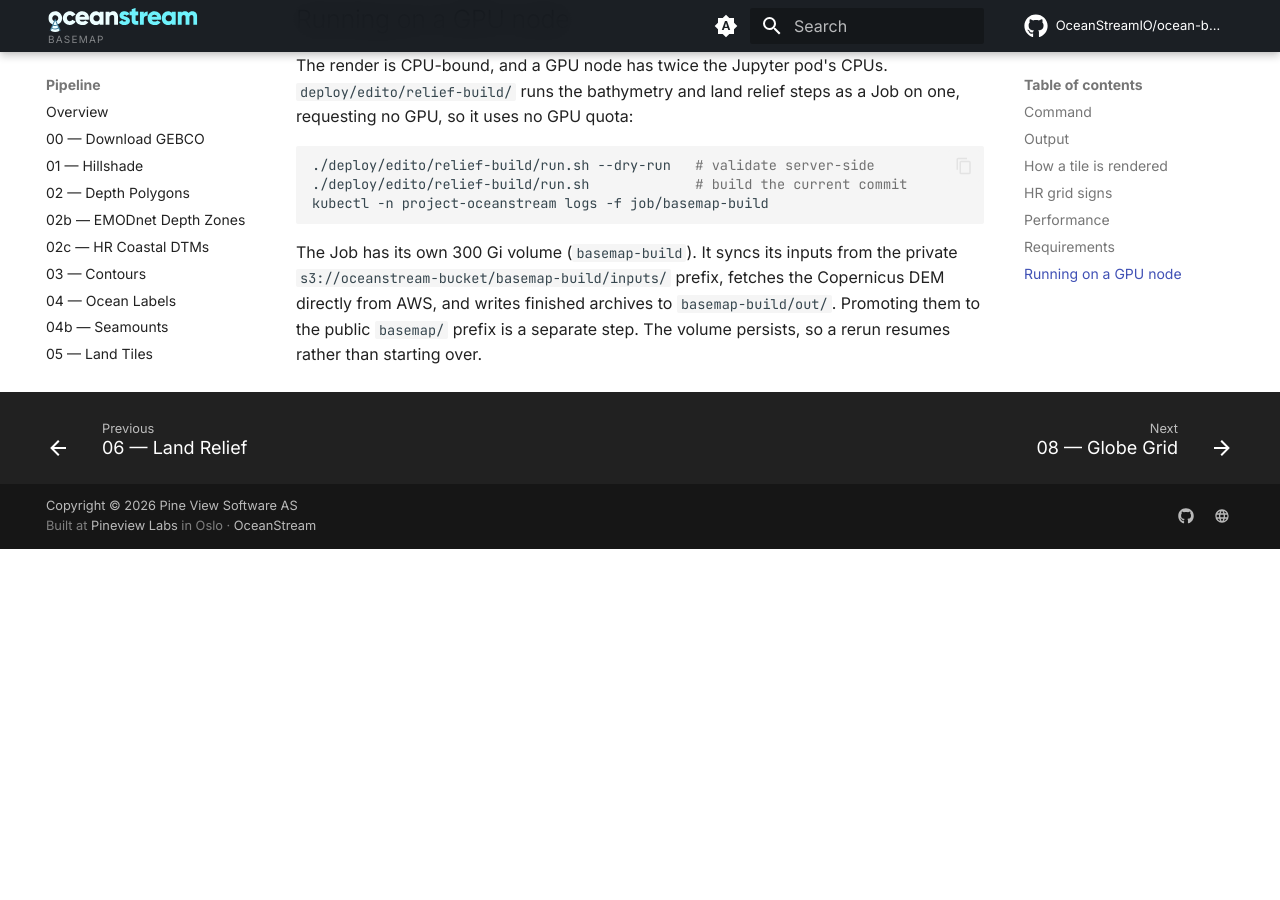
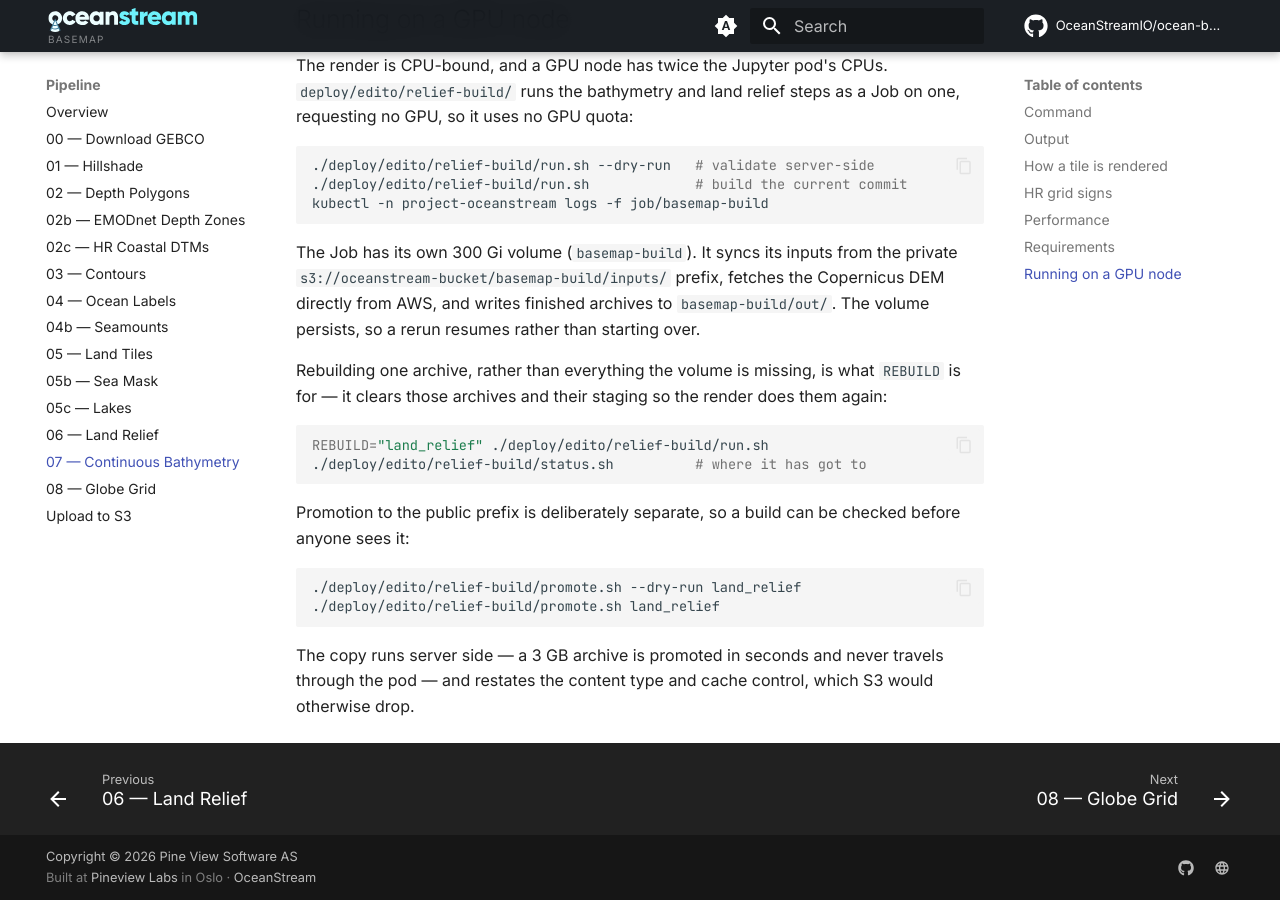
Before and after one commit to OceanStreamIO/ocean-basemap, an MkDocs documentation site: the page built from docs/pipeline/bathymetry.md, in a window 1280 px wide and 900 px high, scrolled down 2070 px. Built offline with MkDocs 1.6.1 and Material for MkDocs 9.7.7, drawn with Linux system fonts in a browser that asks for light colours; comment, search, counter and statistics services are not loaded; before the commit the page ends 2619 px from its top, so only the background shows below that.

Commit message:
feat: a promote script for finished build archives
Promotion was the one step of the remote build with no script behind it, done
by hand from the shell each time. It is also the step that makes something
public, which is the worst one to improvise: the copy has to restate content
type and cache control, because S3 drops the source metadata unless told to
replace it, and a wrong cache-control pins a stale archive in every browser
for as long as it says.

Server side, so a 3 GB archive never travels through the pod, and the size is
compared before and after.

Co-Authored-By: Claude Opus 5 <noreply@anthropic.com>

````diff
--- a/docs/pipeline/bathymetry.md
+++ b/docs/pipeline/bathymetry.md
@@ -82,6 +82,24 @@ kubectl -n project-oceanstream logs -f job/basemap-build
 
 The Job has its own 300 Gi volume (`basemap-build`). It syncs its inputs from the private
 `s3://oceanstream-bucket/basemap-build/inputs/` prefix, fetches the Copernicus DEM directly
-from AWS, and writes finished archives to `basemap-build/out/`. Promoting them to the public
-`basemap/` prefix is a separate step. The volume persists, so a rerun resumes rather than
-starting over.
+from AWS, and writes finished archives to `basemap-build/out/`. The volume persists, so a
+rerun resumes rather than starting over.
+
+Rebuilding one archive, rather than everything the volume is missing, is what `REBUILD` is
+for — it clears those archives and their staging so the render does them again:
+
+```bash
+REBUILD="land_relief" ./deploy/edito/relief-build/run.sh
+./deploy/edito/relief-build/status.sh          # where it has got to
+```
+
+Promotion to the public prefix is deliberately separate, so a build can be checked before
+anyone sees it:
+
+```bash
+./deploy/edito/relief-build/promote.sh --dry-run land_relief
+./deploy/edito/relief-build/promote.sh land_relief
+```
+
+The copy runs server side — a 3 GB archive is promoted in seconds and never travels through
+the pod — and restates the content type and cache control, which S3 would otherwise drop.
````
Also changed, not shown: 1 other file.
